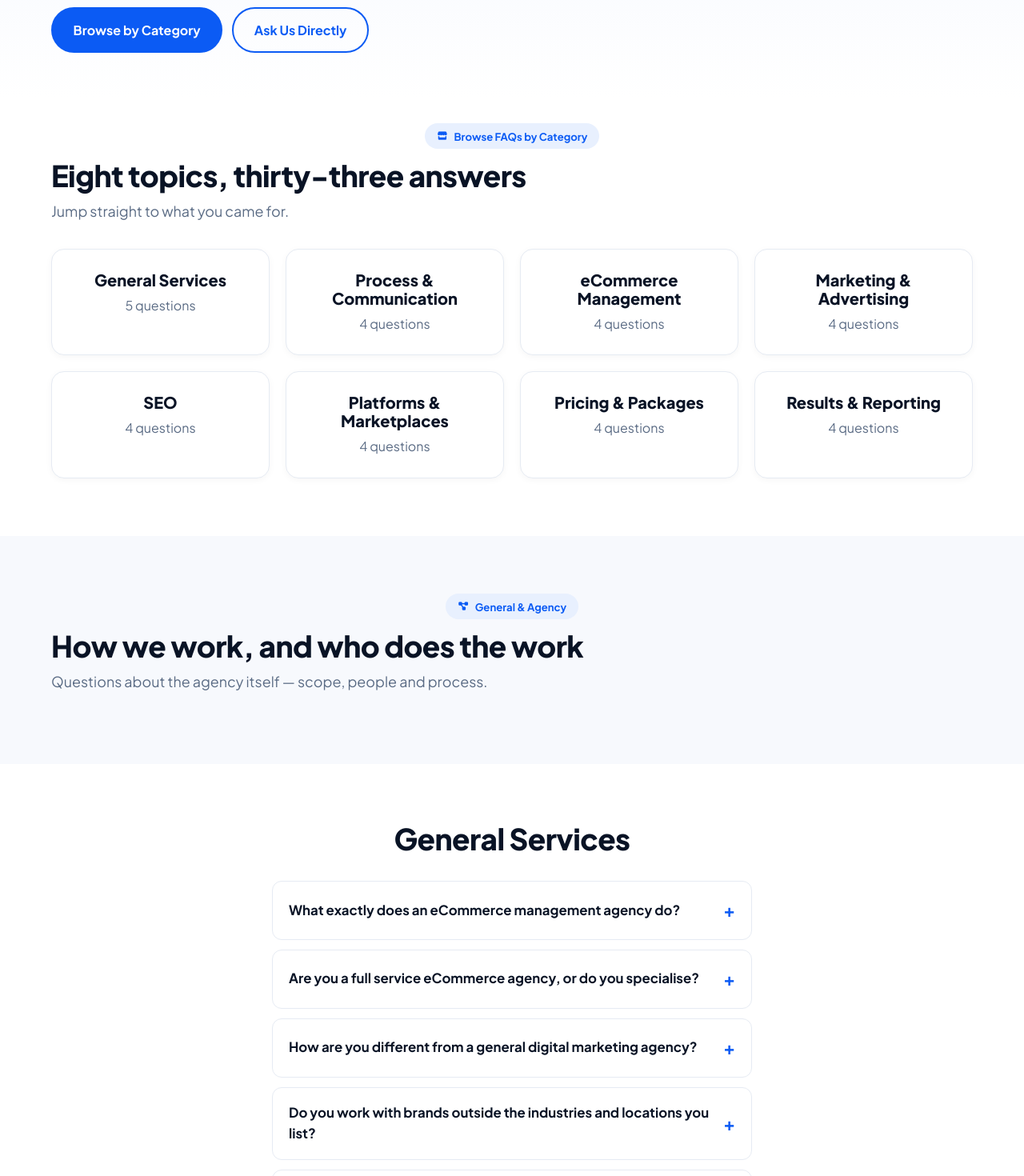
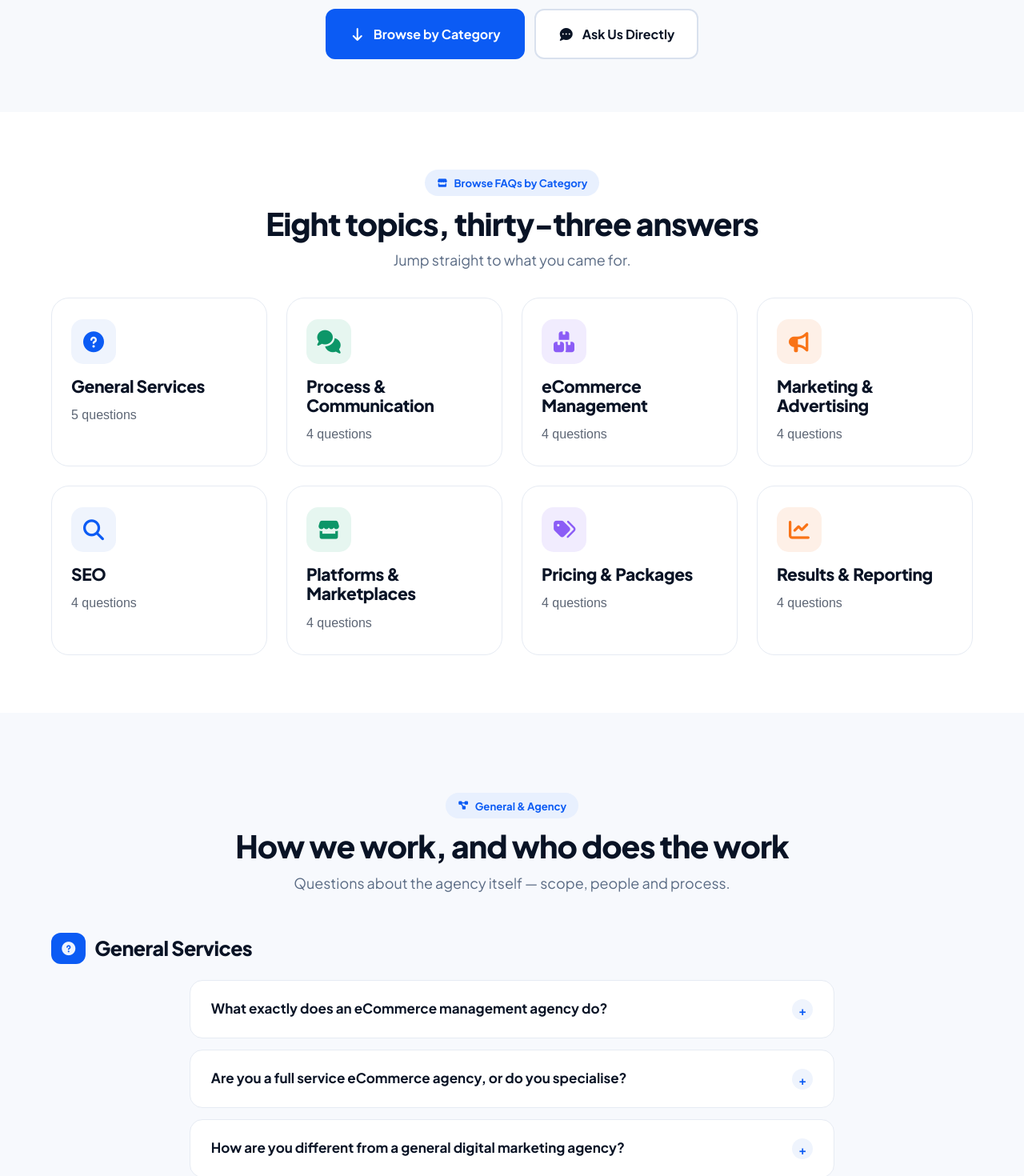
Before and after one commit to dazzlitco/DazzleCommerce, a Next.js app: page /faqs in a window 1280 px wide. Shown: the part 400-1870 px from the top of the page at 80% size. Built offline with nearby package versions, Linux system fonts and the light colour scheme.

Commit message:
FAQs redo: centered hero + headers, icon-box browse cards, one-section-per-group with icon-led category H2s, live nested-accordion styling (840px column, rotating circle toggle), blue-gradient final CTA

```diff
--- a/app/faqs/page.tsx
+++ b/app/faqs/page.tsx
@@ -19,6 +19,11 @@ import FaqAccordion, { type Faq } from "../../components/FaqAccordion";
 type Category = {
   id: string;
   title: string;
+  // Live browse-card icon tile: Font Awesome icon + tint bg + icon colour.
+  // Tiles cycle blue / green / purple / orange across the 8 cards.
+  icon: string;
+  tileBg: string;
+  tileColor: string;
   faqs: Faq[];
 };
 
@@ -40,6 +45,9 @@ const groups: FaqGroup[] = [
       {
         id: "faq-general",
         title: "General Services",
+        icon: "fa-solid fa-circle-question",
+        tileBg: "#EFF4FD",
+        tileColor: "#0B5BF4",
         faqs: [
           {
             q: "What exactly does an eCommerce management agency do?",
@@ -66,6 +74,9 @@ const groups: FaqGroup[] = [
       {
         id: "faq-process",
         title: "Process & Communication",
+        icon: "fa-solid fa-comments",
+        tileBg: "#E6F6F0",
+        tileColor: "#0D9668",
         faqs: [
           {
             q: "Who will actually be working on our account?",
@@ -96,6 +107,9 @@ const groups: FaqGroup[] = [
       {
         id: "faq-management",
         title: "eCommerce Management",
+        icon: "fa-solid fa-boxes-stacked",
+        tileBg: "#F1ECFE",
+        tileColor: "#8B5CF6",
         faqs: [
           {
             q: "What does eCommerce store management cover day to day?",
@@ -118,6 +132,9 @@ const groups: FaqGroup[] = [
       {
         id: "faq-marketing",
         title: "Marketing & Advertising",
+        icon: "fa-solid fa-bullhorn",
+        tileBg: "#FEF0E7",
+        tileColor: "#F97316",
         faqs: [
           {
             q: "Which paid channels do you manage?",
@@ -140,6 +157,9 @@ const groups: FaqGroup[] = [
       {
         id: "faq-seo",
         title: "SEO",
+        icon: "fa-solid fa-magnifying-glass",
+        tileBg: "#EFF4FD",
+        tileColor: "#0B5BF4",
         faqs: [
           {
             q: "How long does eCommerce SEO take to show results?",
@@ -162,6 +182,9 @@ const groups: FaqGroup[] = [
       {
         id: "faq-platforms",
         title: "Platforms & Marketplaces",
+        icon: "fa-solid fa-store",
+        tileBg: "#E6F6F0",
+        tileColor: "#0D9668",
         faqs: [
           {
             q: "Which eCommerce platforms do you work on?",
@@ -192,6 +215,9 @@ const groups: FaqGroup[] = [
       {
         id: "faq-pricing",
         title: "Pricing & Packages",
+        icon: "fa-solid fa-tags",
+        tileBg: "#F1ECFE",
+        tileColor: "#8B5CF6",
         faqs: [
           {
             q: "How much does it cost to hire an eCommerce agency?",
@@ -214,6 +240,9 @@ const groups: FaqGroup[] = [
       {
         id: "faq-results",
         title: "Results & Reporting",
+        icon: "fa-solid fa-chart-line",
+        tileBg: "#FEF0E7",
+        tileColor: "#F97316",
         faqs: [
           {
             q: "What results can we realistically expect in the first 90 days?",
@@ -241,101 +270,125 @@ const allCategories: Category[] = groups.flatMap((g) => g.categories);
 
 export default function FaqsPage() {
   return (
-    <>
-      {/* 1. Hero (text-only on live — no hero image) */}
-      <section className="hero">
-        <div className="container">
+    <div className="faq-page">
+      {/* 1. Hero — live: flat #F7F9FC, 72px/66px, centred, no hero image */}
+      <section
+        className="hero"
+        style={{ background: "#F7F9FC", padding: "72px 0 66px" }}
+      >
+        <div className="container center">
           <Pill icon="fa-solid fa-circle-question" center>
             Frequently Asked Questions
           </Pill>
           <h1>eCommerce Agency Questions, Answered Properly</h1>
-          <p className="lead">
+          <p className="lead center">
             Thirty-three questions we are actually asked, grouped by topic. Where the
             honest answer is &ldquo;it depends&rdquo;, we have said what it depends on
             rather than leaving you with a slogan.
           </p>
-          <div className="btn-row">
-            <Link className="btn" href="#categories">
+          <div className="btn-row" style={{ justifyContent: "center" }}>
+            <Link className="tm-btn tm-btn-blue" href="#categories">
+              <i className="fa-solid fa-arrow-down" aria-hidden="true" />
               Browse by Category
             </Link>
-            <Link className="btn btn-outline" href="/contact/">
+            <Link className="read-more" href="/contact/">
+              <i className="fa-solid fa-comment-dots" aria-hidden="true" />
               Ask Us Directly
             </Link>
           </div>
         </div>
       </section>
 
-      {/* 2. Browse FAQs by Category */}
-      <section className="section" id="categories" style={{ paddingTop: "32px" }}>
-        <div className="container">
+      {/* 2. Browse FAQs by Category — live: white, centred header, 4-col grid of
+          whole-card links, each with a tinted icon tile */}
+      <section className="section" id="categories">
+        <div className="container center">
           <Pill icon="fa-solid fa-store" center>
             Browse FAQs by Category
           </Pill>
-          <h2>Eight topics, thirty-three answers</h2>
-          <p className="lead">Jump straight to what you came for.</p>
-          <div className="card-grid card-grid-4">
+          <h2 className="fq-h2">Eight topics, thirty-three answers</h2>
+          <p className="lead center">Jump straight to what you came for.</p>
+          <div className="fq-card-grid">
             {allCategories.map((c) => (
-              <article className="card platform-card" key={c.id}>
-                <h3 className="platform-name">
-                  <Link href={`#${c.id}`}>{c.title}</Link>
-                </h3>
+              <Link className="fq-card" href={`#${c.id}`} key={c.id}>
+                <span
+                  className="fq-card-icon"
+                  style={
+                    {
+                      background: c.tileBg,
+                      color: c.tileColor,
+                      "--fq-tile": c.tileColor,
+                    } as React.CSSProperties
+                  }
+                >
+                  <i className={c.icon} aria-hidden="true" />
+                </span>
+                <h3>{c.title}</h3>
                 <p>
                   {c.faqs.length} question{c.faqs.length === 1 ? "" : "s"}
                 </p>
-              </article>
+              </Link>
             ))}
           </div>
         </div>
       </section>
 
-      {/* 3–5. FAQ groups and categories */}
+      {/* 3–5. FAQ groups — live: ONE section per group (header + categories inside,
+          no background break), G1/G3 #F7F9FC, G2 white, 100px padding */}
       {groups.map((g, gi) => (
-        <div key={g.label}>
-          {/* Group intro */}
-          <section className={gi % 2 === 0 ? "section section-soft" : "section"}>
-            <div className="container">
+        <section
+          key={g.label}
+          className={gi % 2 === 0 ? "section section-soft" : "section"}
+          style={{ padding: "100px 0" }}
+        >
+          <div className="container">
+            <div className="center">
               <Pill icon={g.icon} center>
                 {g.label}
               </Pill>
-              <h2>{g.heading}</h2>
-              <p className="lead">{g.intro}</p>
+              <h2 className="fq-h2">{g.heading}</h2>
+              <p className="lead center">{g.intro}</p>
             </div>
-          </section>
-          {/* Categories in this group */}
-          {g.categories.map((c, ci) => (
-            <section
-              key={c.id}
-              id={c.id}
-              className={ci % 2 === 0 ? "section" : "section section-soft"}
-            >
-              <div className="container center">
-                <h2>{c.title}</h2>
-                <FaqAccordion faqs={c.faqs} />
-              </div>
-            </section>
-          ))}
-        </div>
+            <div className="fq-cats">
+              {g.categories.map((c) => (
+                <div key={c.id} id={c.id} className="fq-cat">
+                  {/* Live: icon tile + H2 in a row (11px gap, 20px below) */}
+                  <div className="fq-cat-head">
+                    <span className="fq-cat-icon">
+                      <i className={c.icon} aria-hidden="true" />
+                    </span>
+                    <h2 className="fq-cat-h2">{c.title}</h2>
+                  </div>
+                  <FaqAccordion faqs={c.faqs} rotateIcon />
+                </div>
+              ))}
+            </div>
+          </div>
+        </section>
       ))}
 
-      {/* 6. Still have questions? */}
-      <section className="section section-soft">
-        <div className="container center">
-          <h2>Still have questions?</h2>
-          <p className="lead" style={{ margin: "0 auto" }}>
+      {/* 6. Still have questions? — live: blue gradient panel, white + ghost
+          12px buttons (same pattern as Testimonials) */}
+      <section className="section final-cta final-cta-blue">
+        <div className="container">
+          <h2 className="fq-h2">Still have questions?</h2>
+          <p className="lead center">
             If your question is not here, it is probably a good one. Ask a senior
             strategist directly — the first reply comes from a person who does the work,
             not a sales development rep.
           </p>
-          <div className="btn-row" style={{ justifyContent: "center" }}>
-            <Link className="btn" href="/book-a-strategy-call/">
+          <div className="btn-row">
+            <Link className="tm-btn tm-btn-white" href="/book-a-strategy-call/">
+              <i className="fa-solid fa-calendar-days" aria-hidden="true" />
               Book Your Free Strategy Call
             </Link>
-            <Link className="btn btn-outline" href="/pricing/">
+            <Link className="tm-btn tm-btn-ghost" href="/pricing/">
               See Pricing &amp; Packages
+              <i className="fa-solid fa-arrow-right" aria-hidden="true" />
             </Link>
           </div>
         </div>
       </section>
-    </>
+    </div>
   );
 }
--- a/app/globals.css
+++ b/app/globals.css
@@ -383,6 +383,45 @@ p { margin: 0 0 1rem; }
 .tm-note i { color: var(--blue); font-size: 18px; margin-top: 2px; flex-shrink: 0; }
 .tm-note p { margin: 0; font-size: 15.5px; line-height: 1.65; color: #5D6675; }
 
+/* FAQs: live section H2s are 44px (36/30 at smaller breakpoints), category H2s 25px. */
+.faq-page h1 { font-size: clamp(2.25rem, 4.3vw, 3.875rem); letter-spacing: -1px; }
+.faq-page .fq-h2 { font-size: clamp(1.875rem, 3.05vw, 2.75rem); letter-spacing: -1px; }
+/* FAQs: browse cards are Elementor icon-box cards (white, 22px radius, tinted icon tile). */
+.fq-card-grid { display: grid; grid-template-columns: repeat(4, 1fr); gap: 24px; margin-top: 32px; }
+.fq-card { display: block; background: #fff; border: 1px solid #E6EBF3; border-radius: 22px; padding: 26px 24px; text-align: left; text-decoration: none; }
+.fq-card:hover { text-decoration: none; border-color: #B7CEFB; }
+/* Live: hovering a card turns its icon tile solid (icon goes pale). */
+.fq-card:hover .fq-card-icon { background: var(--fq-tile) !important; color: #EFF4FD !important; }
+.fq-card-icon { display: inline-flex; align-items: center; justify-content: center; width: 56px; height: 56px; border-radius: 15px; font-size: 26px; margin-bottom: 16px; }
+.fq-card h3 { font-size: 1.3125rem; font-weight: 800; letter-spacing: -0.4px; color: #091325; margin: 0 0 11px; }
+.fq-card p { margin: 0; font-family: "DM Sans", sans-serif; font-size: 1rem; line-height: 1.65; color: #5D6675; }
+/* FAQs: one section per group; categories stack 50px apart inside it. */
+.fq-cats { display: flex; flex-direction: column; gap: 50px; margin-top: 48px; }
+.fq-cat-head { display: flex; align-items: center; gap: 11px; padding-bottom: 20px; }
+.fq-cat-icon { display: inline-flex; align-items: center; justify-content: center; flex-shrink: 0; background: #0B5BF4; color: #EFF4FD; font-size: 17px; padding: 11px; border-radius: 12px; }
+.fq-cat-h2 { font-size: 25px; font-weight: 800; line-height: 1.25; letter-spacing: -0.6px; color: #091325; margin: 0; }
+/* FAQs: live nested accordion — 70%/880px centred column, 16px cards, 14px gap,
+   17px titles, 26px circle toggle that rotates 45deg into an x when open. */
+.faq-page .faq-list { max-width: none; width: 70%; max-width: 880px; margin: 0 auto; display: flex; flex-direction: column; gap: 14px; }
+.faq-page .faq-item { margin-bottom: 0; border-color: #E6EBF3; border-radius: 16px; }
+.faq-page .faq-item.open { border-color: #B7CEFB; box-shadow: 0 2px 4px rgb(9 19 37 / .05), 0 4px 10px rgb(9 19 37 / .04); }
+.faq-page .faq-q { padding: 22px 26px; gap: 20px; font-size: 17px; line-height: 1.45; color: #091325; align-items: flex-start; }
+.faq-page .faq-q:hover { color: var(--blue); }
+.faq-page .faq-q .faq-toggle { display: grid; place-items: center; width: 26px; height: 26px; min-width: 26px; border-radius: 50%; background: #EFF4FD; color: var(--blue); font-size: 15px; line-height: 1; margin-top: 1px; transition: transform .28s ease, background-color .22s ease, color .22s ease; }
+.faq-page .faq-item.open .faq-toggle { transform: rotate(45deg); background: var(--blue); color: #fff; }
+.faq-page .faq-a { padding: 0 26px 24px; font-size: 15.5px; line-height: 1.72; color: #5D6675; }
+.faq-page .faq-a p { max-width: 70ch; }
+@media (max-width: 1024px) {
+  .faq-page .faq-list { width: 88%; }
+  .faq-page .fq-cat-h2 { font-size: 23px; }
+}
+@media (max-width: 640px) {
+  .faq-page .faq-list { width: 100%; }
+  .faq-page .faq-q { padding: 19px 20px; gap: 14px; font-size: 16px; }
+  .faq-page .faq-a { padding-left: 20px; padding-right: 20px; }
+  .faq-page .fq-cat-h2 { font-size: 21px; }
+}
+
 /* Footer */
 .site-footer { background: var(--navy); color: #c6d2e4; padding: 64px 0 0; }
 .site-footer h2 { color: #fff; font-size: 1.05rem; margin-bottom: 1rem; }
--- a/components/FaqAccordion.tsx
+++ b/components/FaqAccordion.tsx
@@ -4,12 +4,26 @@ import { useState, type ReactNode } from "react";
 
 export type Faq = { q: string; a: ReactNode };
 
-export default function FaqAccordion({ faqs }: { faqs: Faq[] }) {
+// rotateIcon: when true, the toggle is always "+" inside a circle that rotates
+// 45deg (into an x) and turns solid blue when open — the live nested-accordion
+// behaviour (see FAQs page). Default keeps the historic "+" / "x" text toggle.
+export default function FaqAccordion({
+  faqs,
+  rotateIcon = false,
+}: {
+  faqs: Faq[];
+  rotateIcon?: boolean;
+}) {
   const [openIndex, setOpenIndex] = useState<number | null>(null);
   return (
     <div className="faq-list">
       {faqs.map((f, i) => (
-        <div className="faq-item" key={f.q}>
+        <div
+          className={
+            "faq-item" + (rotateIcon && openIndex === i ? " open" : "")
+          }
+          key={f.q}
+        >
           <button
             className="faq-q"
             type="button"
@@ -17,7 +31,13 @@ export default function FaqAccordion({ faqs }: { faqs: Faq[] }) {
             onClick={() => setOpenIndex(openIndex === i ? null : i)}
           >
             <span>{f.q}</span>
-            <span aria-hidden="true">{openIndex === i ? "×" : "+"}</span>
+            {rotateIcon ? (
+              <span className="faq-toggle" aria-hidden="true">
+                +
+              </span>
+            ) : (
+              <span aria-hidden="true">{openIndex === i ? "×" : "+"}</span>
+            )}
           </button>
           <div className="faq-a" hidden={openIndex !== i}>
             {f.a}
```
